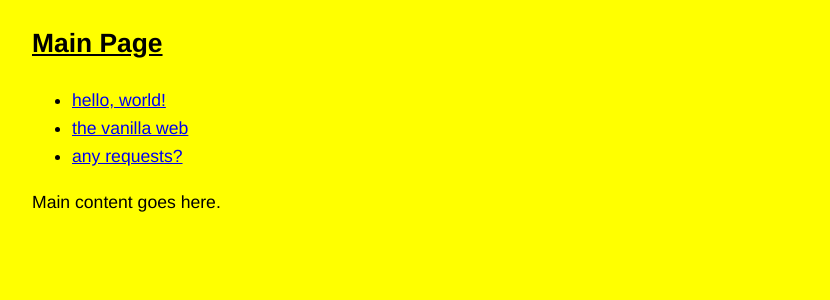
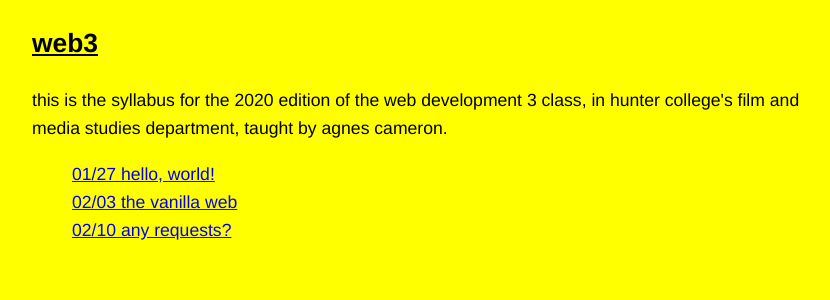
Before and after one commit to agnescameron/teaching-site, a Jekyll site: the page built from index.html, in a window 1280 px wide. Shown: the top 300 px of the page, without its empty margins (223-1053 px from the left). Built offline with Jekyll 4.4.1, drawn with Linux system fonts in a browser that asks for light colours.

Commit message:
formatting changes + updated main page description

```diff
--- a/_sass/layout.scss
+++ b/_sass/layout.scss
@@ -35,3 +35,7 @@ footer {
   text-align: center;
   padding: 40px;
 }
+
+ul {
+  list-style: none;
+}
--- a/index.html
+++ b/index.html
@@ -2,14 +2,15 @@
 layout: default
 ---
 
-<h2>Main Page</h2>
+<h2>web3</h2>
+
+this is the syllabus for the 2020 edition of the web development 3 class, in hunter college's film and media studies department, taught by agnes cameron.
 
       <ul>
+      {% assign counter = 0 %}
       {% for post in site.posts reversed %}
         <li>
-          <a href="{{ post.url }}">{{ post.title }}</a>
+          <a href="{{ post.url }}">{{ post.date | date: "%m/%d" }}  {{ post.title }}</a>
         </li>
       {% endfor %}
     </ul>
-
-Main content goes here.
```
